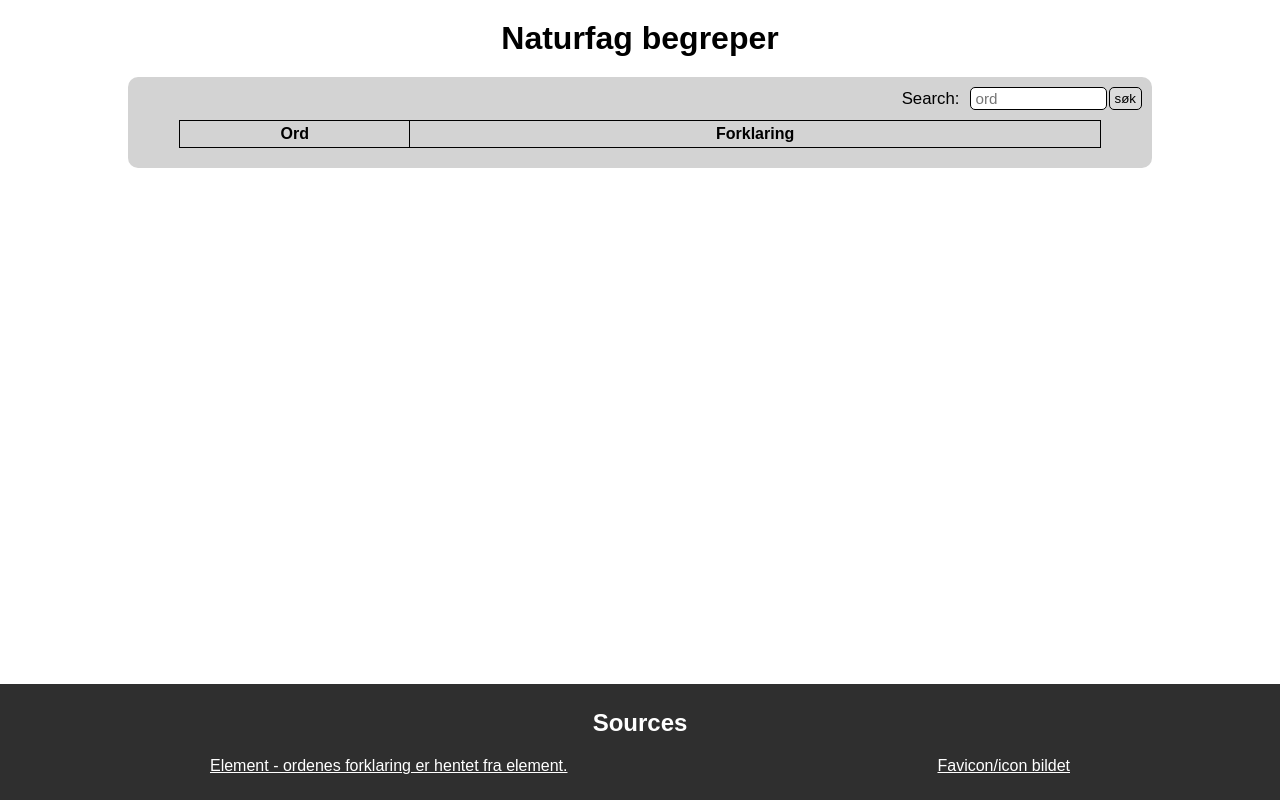
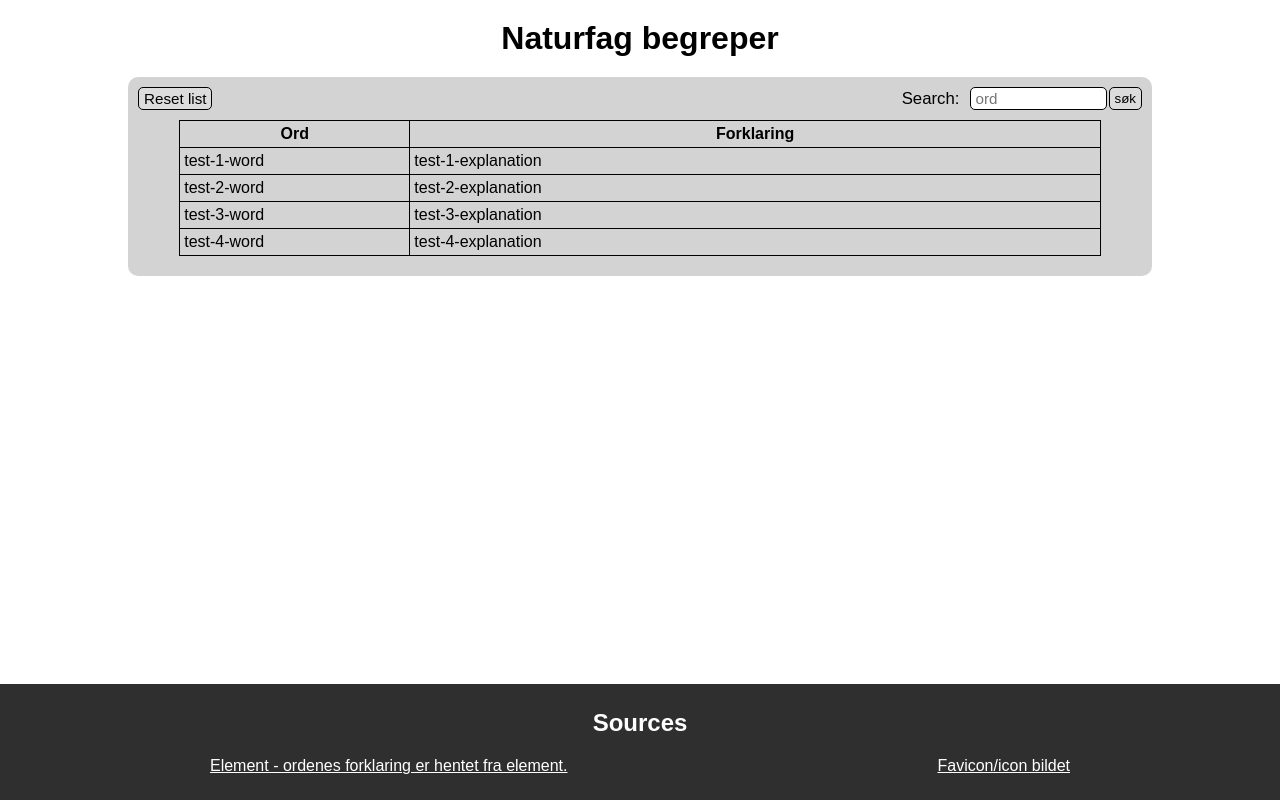
Before and after one commit to andreasthealien/searcheble-template, a plain HTML site: page index.html in a window 1280 px wide. Both pictures are taken after a click on the button "søk". Drawn offline with Linux system fonts and the light colour scheme.

Commit message:
Add files via upload

```diff
--- a/index.html
+++ b/index.html
@@ -5,7 +5,7 @@
     <meta name="viewport" content="width=device-width, initial-scale=1.0">
     <link rel="icon" href="./favicon.png">
     <link rel="stylesheet" href="./styles.css">
-    <title>Begrep search</title>
+    <title>Naturfag begreper</title>
 </head>
 <body>
     <header>
@@ -15,10 +15,15 @@
     </header>
     <main>
         <div id="table-holder">
-            <div id="search-div">
-                <p id="search-title">Search:</p>
-                <input type="text" placeholder="ord" id="search-input">
-                <button id="søk-button">søk</button>
+            <div id="menu">
+                <div id="reset-div">
+                    <button id="reset-button">Reset list</button>
+                </div>
+                <div id="search-div">
+                    <p id="search-title">Search:</p>
+                    <input type="text" placeholder="ord" id="search-input">
+                    <button id="søk-button">søk</button>
+                </div>
             </div>
 
             <table id="word-table">
@@ -31,7 +36,7 @@
                     </th>
                 </tr>
             </table>
-            <h2 class="ikke-funnet hidden">Vi har ikke informasjon om: "Non-valid".</h2>
+            <h2 class="ikke-funnet hidden">Vi har ikke informasjon om: "<span id="noMatch"></span>".</h2>
         </div>
     </main>
     <footer>
--- a/index.js
+++ b/index.js
@@ -19,6 +19,7 @@ const words = [
 
 
 const normallyPlaced = document.getElementById("word-table");
+const noMatchWord = document.querySelector("#noMatch")
 
 function showNoResultMessage(trueOrFalse) {
     if (trueOrFalse === true) {
@@ -26,6 +27,10 @@ function showNoResultMessage(trueOrFalse) {
     } else {
         document.querySelector(".ikke-funnet").classList.add("hidden");
     }
+}
+
+function changeNoResultWord(wordToReplace) {
+    noMatchWord.innerText = wordToReplace;
 }
 
 function MakeBlock(theWord, theExplanation, placement) {
@@ -76,9 +81,11 @@ function search(searchWord) {
 
     if (subSearchList.length === 0) {
         DeleteAllBlocks();
+        changeNoResultWord(searchWord);
         showNoResultMessage(true);
     } else {
         DeleteAllBlocks();
+        changeNoResultWord("");
         showNoResultMessage(false);
         PlaceBlocksList(subSearchList);
     };
@@ -87,6 +94,7 @@ function search(searchWord) {
 
 const searchInputElement = document.querySelector("#search-input");
 const searchButtonElement = document.querySelector("#søk-button");
+const resetButton = document.querySelector("#reset-button");
 
 searchInputElement.addEventListener("keydown", (e) => {
     const value = searchInputElement.value;
@@ -97,10 +105,18 @@ searchInputElement.addEventListener("keydown", (e) => {
     };
 });
 
-searchButtonElement.addEventListener("key", () => {
+searchButtonElement.addEventListener("click", () => {
     const value = searchInputElement.value;
+    search(value);
+});
 
-    if (keyHit === "Enter") {
-        search(value);
-    };
+resetButton.addEventListener("click", () => {
+    changeNoResultWord("");
+    showNoResultMessage(false);
+    DeleteAllBlocks();
+    searchInputElement.value = "";
+    PlaceBlocksList(words);
 });
+
+
+PlaceBlocksList(words);
--- a/styles.css
+++ b/styles.css
@@ -15,8 +15,35 @@ header h1 {
     margin: 20px 0px;
 }
 
+#menu {
+    display: flex;
+    justify-content: space-between;
+}
+
+#reset-div {
+    white-space: nowrap;
+    margin-left: 10px;
+    font-size: 0.95rem;
+}
+
+#reset-button {
+    font-size: 0.95rem;
+    padding: 2px 5px;
+    background-color: gainsboro;
+    border-radius: 5px;
+    border: solid 1px black;
+}
+
+#reset-button:hover {
+    cursor: pointer;
+    background-color: rgb(136, 136, 136);
+}
+
+#reset-button:active {
+    background-color: gray;
+}
+
 #search-div {
-    margin-left: auto;
     display: flex;
     width: min-content;
 }
@@ -26,7 +53,7 @@ header h1 {
     margin: auto 0px;
 }
 
-#search-div input {
+#search-div input{
     font-size: 0.95rem;
     width: 125px;
     margin-left: 10px;
```
